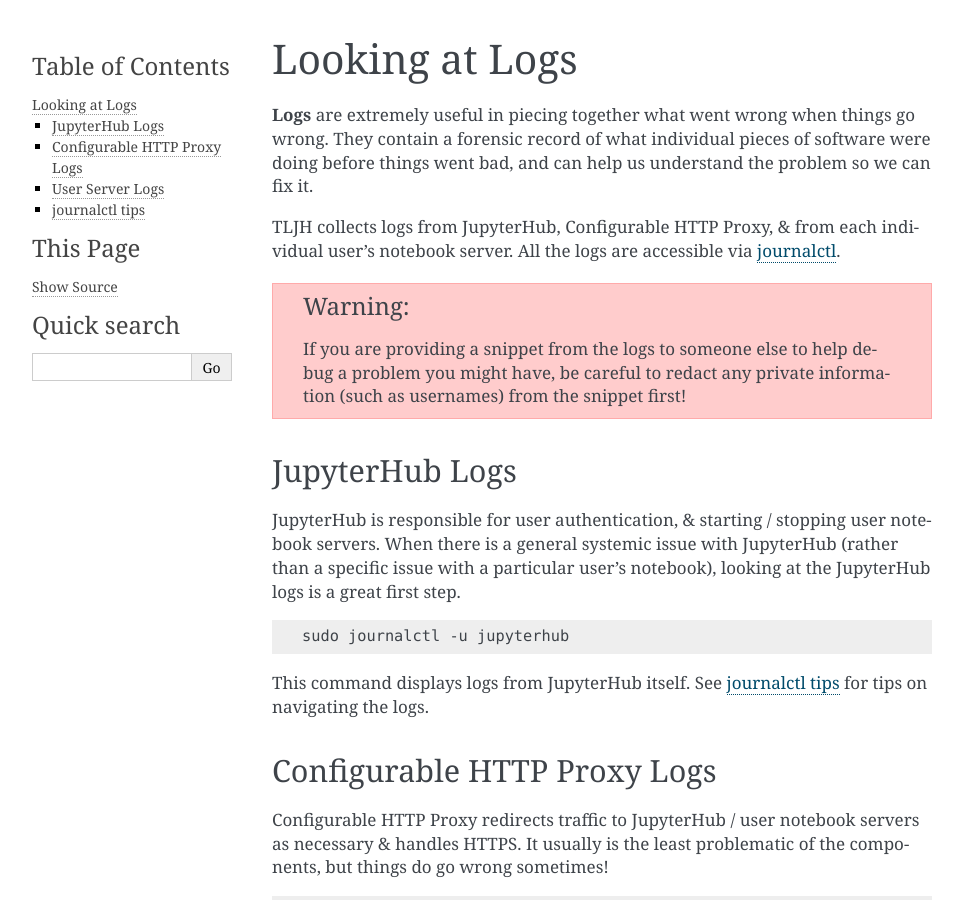
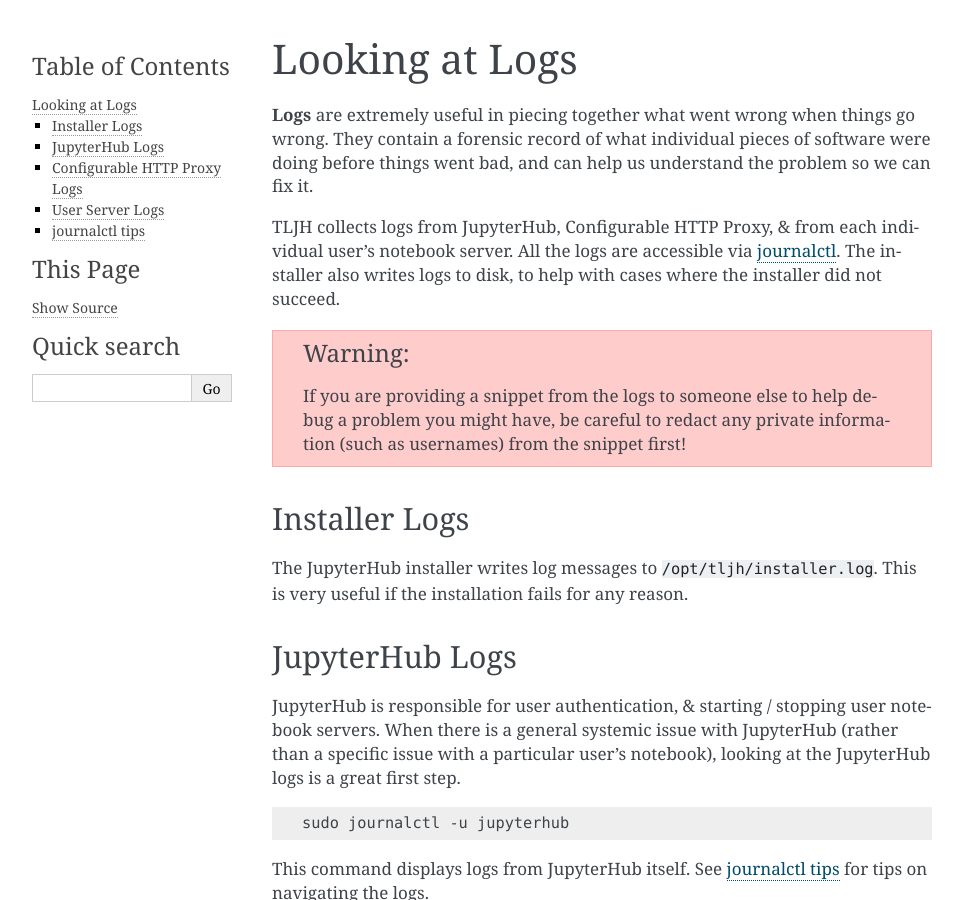
Before and after one commit to jupyterhub/the-littlest-jupyterhub, a Sphinx documentation site: the page built from docs/troubleshooting/logs.rst, in a window 1280 px wide and 900 px high. Shown: the whole window, without its empty margins (148-1111 px from the left). Built offline with Sphinx 7.4.7, drawn with Linux system fonts in a browser that asks for light colours; comment, search, counter and statistics services are not loaded.

Commit message:
Add documentation to logging on where to find installer logs
Also send bootstrap & installer logs to same file.

```diff
--- a/docs/troubleshooting/logs.rst
+++ b/docs/troubleshooting/logs.rst
@@ -10,12 +10,22 @@
 
 TLJH collects logs from JupyterHub, Configurable HTTP Proxy, & from each individual
 user's notebook server. All the logs are accessible via `journalctl <https://www.freedesktop.org/software/systemd/man/journalctl.html>`_.
+The installer also writes logs to disk, to help with cases where the
+installer did not succeed.
 
 .. warning::
 
    If you are providing a snippet from the logs to someone else to help debug
    a problem you might have, be careful to redact any private information (such
    as usernames) from the snippet first!
+
+.. _troubleshooting/logs#installer:
+
+Installer Logs
+==============
+
+The JupyterHub installer writes log messages to ``/opt/tljh/installer.log``.
+This is very useful if the installation fails for any reason.
 
 .. _troubleshoot_logs_jupyterhub:
 
```
Also changed, not shown: 1 other file.
